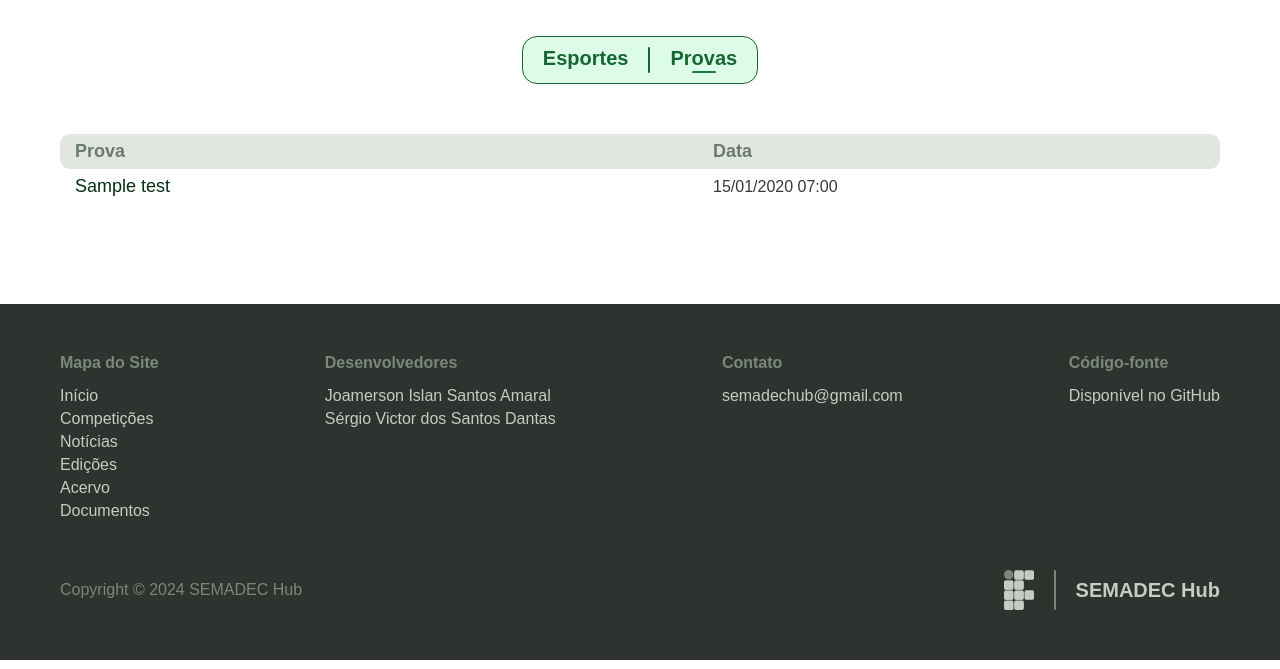
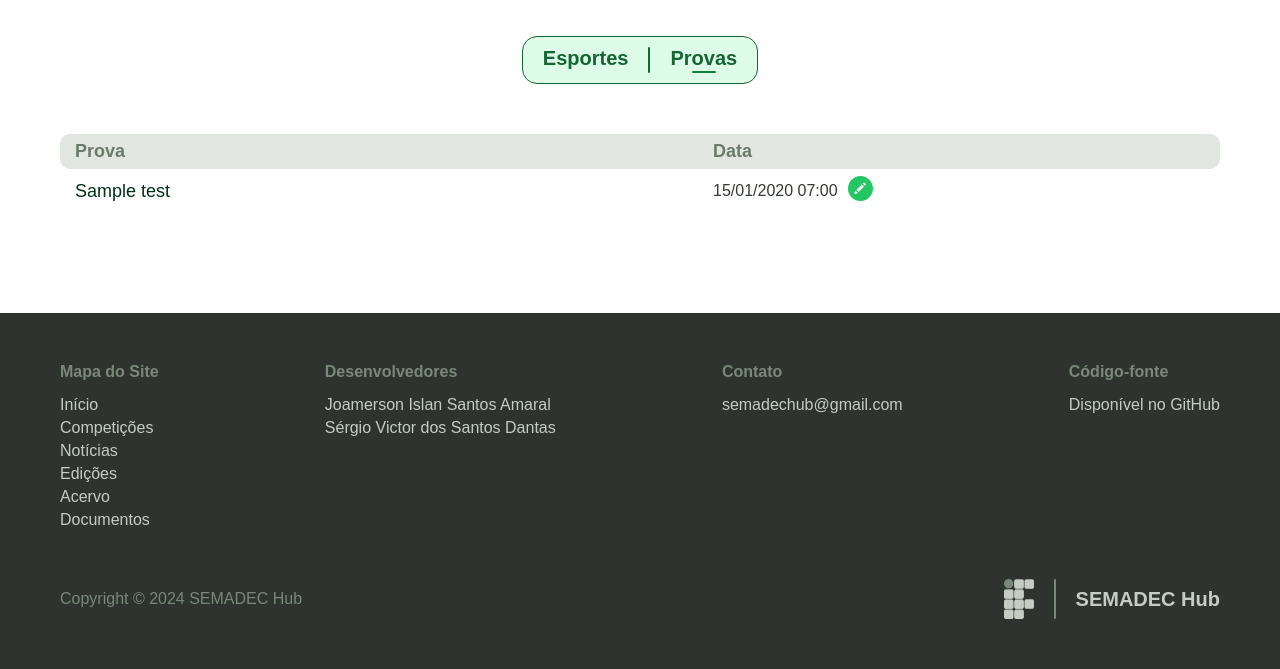
Before and after one commit to sergiodantasz/SEMADEC-Hub, a Django app: page /competicoes/provas/ in a window 1280 px wide. Shown: the part 311-980 px from the top of the page. Run offline with Django 5.2, Linux system fonts and the light colour scheme; tables that the repository leaves empty hold one stand-in row (values such as "Sample post"); some web fonts are replaced.

Commit message:
feat: create edit button for competitions table

```diff
--- a/base/static/global/css/table.css
+++ b/base/static/global/css/table.css
@@ -45,6 +45,16 @@
   border-bottom-right-radius: 1rem;
 }
 
+.table-cell-flex {
+  display: flex;
+  align-items: center;
+  gap: 1rem;
+}
+
+.base-table-edit {
+  width: 2.5rem;
+}
+
 .base-table-body .base-table-row:not(:last-child) .base-table-cell {
   border-bottom: 1px solid var(--gray-500);
 }
--- a/competitions/templates/competitions/partials/_competitions-table-tests.html
+++ b/competitions/templates/competitions/partials/_competitions-table-tests.html
@@ -10,8 +10,9 @@
   {% for reg in db_regs %}
     <tr class="base-table-row">
       <td class="base-table-cell base-table-cell-left">{{ reg.title }}</td>
-      <td class="base-table-cell base-table-cell-right">
+      <td class="base-table-cell base-table-cell-right table-cell-flex">
         <span class="base-table-date">{{ reg.date_time|date:"SHORT_DATETIME_FORMAT" }}</span>
+        <a href=""><img style="filter:var(--filter-green-500);" class="base-table-edit" src="/static/global/img/edit.svg" alt=""></a>
       </td>
     </tr>
   {% endfor %}
```
